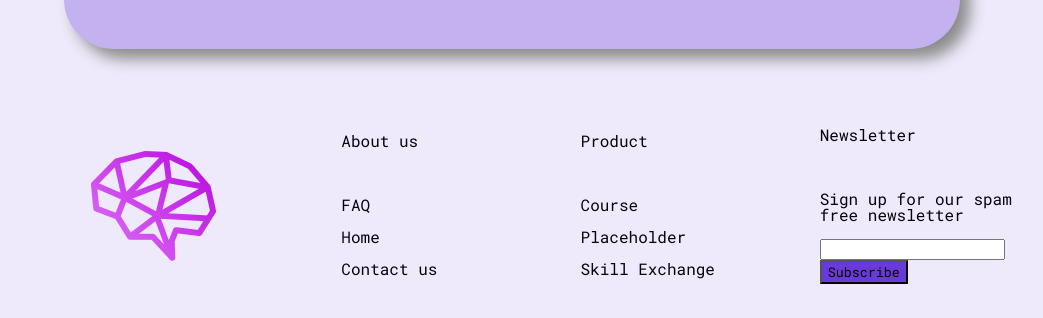
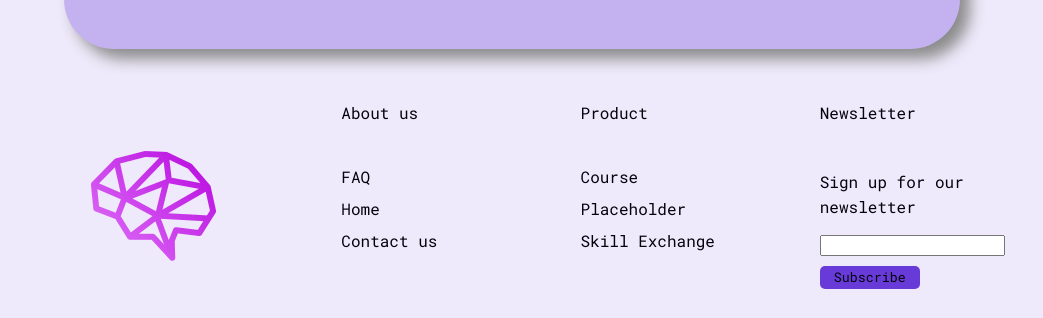
Before and after one commit to Oprea-Sava/SkillBuddy, a React (Vite) app: page / in a window 1280 px wide. Shown: the part 4503-4821 px from the top of the page, without its empty margins (128-1171 px from the left). Built offline with nearby package versions, Linux system fonts and the light colour scheme.

Commit message:
corected incorect footer display

```diff
--- a/src/css/footer.css
+++ b/src/css/footer.css
@@ -1,7 +1,6 @@
 #footer {
   min-height: 25vh;
   display: flex;
-  align-items: center;
   justify-content: space-evenly;
   padding: 1rem 10%;
   gap:35px;
@@ -25,6 +24,22 @@ form {
   display: flex;
   justify-content: center;
   align-items: center;
+}
+
+input{
+  margin-right: 10px;
+}
+
+.formText{
+  line-height: 25px;
+}
+
+.subscribeButton{
+  border: none;
+  width: 100px;
+  height: 22.5px;
+  border-radius: 5px;
+  margin: 10px 10px 10px 0px;
 }
 
 @media screen and (max-width: 993px) {
@@ -55,4 +70,8 @@ form {
   .formText{
     text-align: center;
   }
+
+  .subscribeButton{
+    margin-left: 15px;
+  }
 }
--- a/src/css/landingPage.css
+++ b/src/css/landingPage.css
@@ -134,7 +134,7 @@
 
 .featureContent {
   padding: 10% 7.5% 7.5% 7.5%;
-}
+}form>.container>
 
 .sCardContainer {
   width: 50px;
@@ -163,6 +163,8 @@
 
 #aboutUs>img{
   max-width: 50%;
+  object-fit: contain;
+  height: auto;
 }
 
 #aboutUs>*{
@@ -176,6 +178,7 @@
 
 .aboutUsText{
   padding: 2rem 2rem 2rem 10rem;
+  width: 50%;
 }
 
 #callToAction {
@@ -221,7 +224,7 @@
     padding: 5rem 0 0 0;
   }
 
-  .textSide {
-    padding: 0 2.25rem 2.25rem 2.25rem;
+  .aboutUsText {
+    padding: 0;
   }
 }
--- a/src/footer.jsx
+++ b/src/footer.jsx
@@ -27,10 +27,10 @@ function Footer() {
             <div className="text footerColumn newsletter">
                 <div className="columnTitle">Newsletter</div>
                 <form>
-                    <label className="formText" htmlFor="email">Sign up for our spam free newsletter</label>
+                    <label className="formText" htmlFor="email">Sign up for our newsletter</label>
                     <div className="container">
                         <input type="email" />
-                        <button className="text primary">Subscribe</button>
+                        <button className="text primary subscribeButton">Subscribe</button>
                     </div>
                 </form>
             </div>
--- a/src/landingPageComponents/aboutUs.jsx
+++ b/src/landingPageComponents/aboutUs.jsx
@@ -1,4 +1,4 @@
-import placeholder from "../assets/placeholder.png"
+import placeholder from "../assets/aboutUs.svg"
 
 function AboutUs() {
 
```
Also changed, not shown: 1 other file (tests, documents, lock files or other folders).
